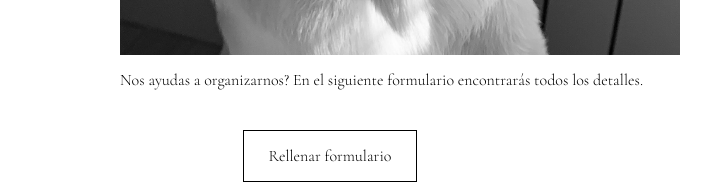
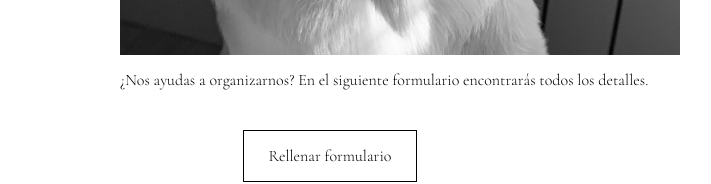
Before and after one commit to Jimeno0/wedding-site, a Next.js app: page / in a window 1280 px wide. Shown: the part 4026-4210 px from the top of the page, without its empty margins (310-1021 px from the left). Built offline with nearby package versions, Linux system fonts and the light colour scheme.

Commit message:
fix typo

```diff
--- a/compontents/CheckIn/CheckIn.tsx
+++ b/compontents/CheckIn/CheckIn.tsx
@@ -11,7 +11,7 @@ export const CheckIn = () => {
       <Cheese alt="" src="/cheese.png" />
 
       <Text size="1rem" styles={descriptionStyles}>
-        Nos ayudas a organizarnos? En el siguiente formulario encontrarás todos los detalles.
+        ¿Nos ayudas a organizarnos? En el siguiente formulario encontrarás todos los detalles.
       </Text>
       <div
         style={{
```
